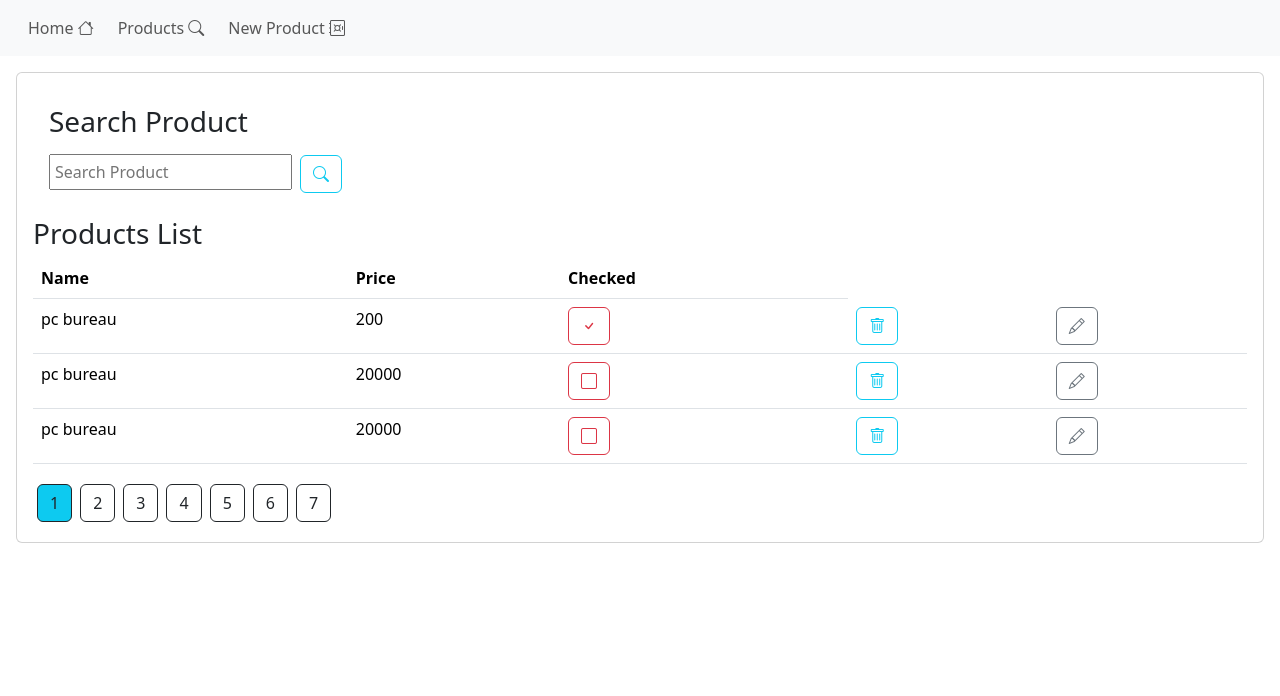
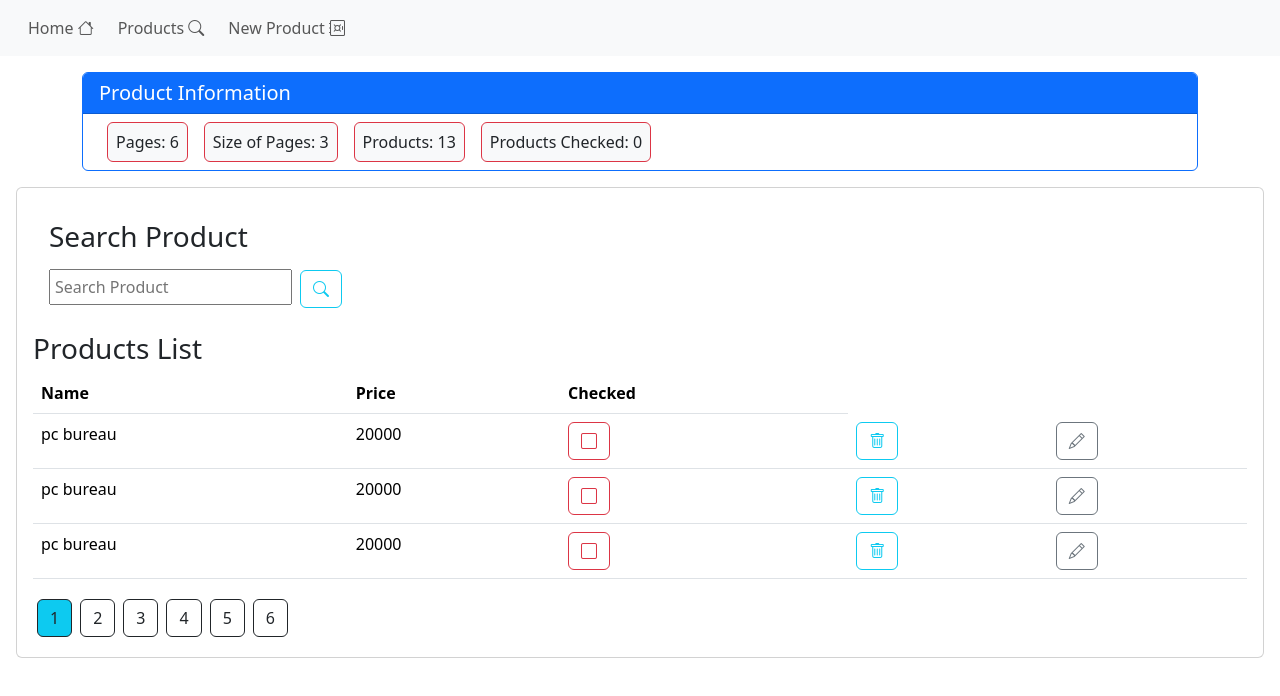
Before and after one commit to roumaysae/Gestion-des-pdts-Angular_jsonServer, an Angular app: page /products in a window 1280 px wide. Shown: the top 696 px of the page. Built offline with nearby package versions, Linux system fonts and the light colour scheme; data requests are answered from the project's data file.

Commit message:
dashboard service creation

```diff
--- a/data/db.json
+++ b/data/db.json
@@ -1,23 +1,5 @@
 {
   "products": [
-    {
-      "id": "0cf8",
-      "name": "pc bureau",
-      "price": "200",
-      "checked": true
-    },
-    {
-      "id": "0cf8",
-      "name": "pc bureau",
-      "price": "20000",
-      "checked": false
-    },
-    {
-      "id": "0cf8",
-      "name": "pc bureau",
-      "price": "20000",
-      "checked": false
-    },
     {
       "id": "0cf8",
       "name": "pc bureau",
@@ -91,10 +73,10 @@
       "id": "uRDXX0h"
     },
     {
+      "id": "UnowMVr",
       "name": "smart watch",
-      "price": "200",
-      "checked": true,
-      "id": "UnowMVr"
+      "price": "100",
+      "checked": true
     }
   ]
 }
--- a/src/app/app.component.html
+++ b/src/app/app.component.html
@@ -24,5 +24,5 @@
     </div>
   </div>
 </nav>
-
+<app-dashboard></app-dashboard>
 <router-outlet></router-outlet>
--- a/src/app/app.module.ts
+++ b/src/app/app.module.ts
@@ -11,6 +11,7 @@ import { ProductsComponent } from './products/products.component';
 import { NewProductComponent } from './new-product/new-product.component';
 import { ProductService } from './services/product.service';
 import { EditProductComponent } from './edit-product/edit-product.component';
+import { DashboardComponent } from './dashboard/dashboard.component';
 
 @NgModule({
   declarations: [
@@ -18,7 +19,8 @@ import { EditProductComponent } from './edit-product/edit-product.component';
     HomeComponent,
     ProductsComponent,
     NewProductComponent,
-    EditProductComponent
+    EditProductComponent,
+    DashboardComponent
   ],
   imports: [
     BrowserModule,
--- /dev/null
+++ b/src/app/dashboard/dashboard.component.html
@@ -0,0 +1,23 @@
+<div class="container mt-3">
+  <div class="card border-primary">
+    <div class="card-header bg-primary text-white">
+      <h5 class="mb-0">Product Information</h5>
+    </div>
+    <div class="card-body">
+      <ul class="nav nav-pills flex-column flex-sm-row">
+        <li class="nav-item">
+          <span class="border border-danger p-2 bg-light m-2 rounded">Pages: {{appstate.productstate.totalPages}}</span>
+        </li>
+        <li class="nav-item">
+          <span class="border border-danger p-2 bg-light m-2 rounded">Size of Pages: {{appstate.productstate.pagesize}}</span>
+        </li>
+        <li class="nav-item">
+          <span class="border border-danger p-2 bg-light m-2 rounded">Products: {{appstate.productstate.totalProducts}}</span>
+        </li>
+        <li class="nav-item">
+          <span class="border border-danger p-2 bg-light m-2 rounded">Products Checked: {{totalChekedProduct()}}</span>
+        </li>
+      </ul>
+    </div>
+  </div>
+</div>
--- /dev/null
+++ b/src/app/dashboard/dashboard.component.ts
@@ -0,0 +1,17 @@
+import { Component } from '@angular/core';
+import {appendFile} from "node:fs";
+import {AppStateService} from "../services/app-state.service";
+
+@Component({
+  selector: 'app-dashboard',
+  templateUrl: './dashboard.component.html',
+  styleUrl: './dashboard.component.css'
+})
+export class DashboardComponent {
+  constructor(protected appstate : AppStateService) {}
+
+  totalChekedProduct() {
+    let totalProducts = this.appstate.productstate.products.filter((product:any) => product.checked==true);
+    return totalProducts.length ;
+  }
+}
--- a/src/app/products/products.component.html
+++ b/src/app/products/products.component.html
@@ -4,7 +4,7 @@
     <div class="card-body">
       <div>
       <h3>Search Product</h3>
-          <input class="p-1" type="text" [(ngModel)]="keyword" placeholder="Search Product">
+          <input class="p-1" type="text" [(ngModel)]="appstate.productstate.keyword" placeholder="Search Product">
           <button (click)="searchProducts()"
                   class="btn btn-outline-info m-2"><i class="bi bi-search"></i>
           </button>
@@ -21,7 +21,7 @@
 
         <tbody>
 
-        <tr *ngFor="let product of products"> <!-- utiliser ce pipe puis async donc automatiquement mon front end fait un subscribe -->
+        <tr *ngFor="let product of appstate.productstate.products"> <!-- utiliser ce pipe puis async donc automatiquement mon front end fait un subscribe -->
           <td>{{product.name}}</td>
           <td>{{product.price}}</td>
           <td>
@@ -44,9 +44,9 @@
         </tbody>
       </table>
       <ul class="nav nav-pills">
-        <li *ngFor="let p of [].constructor(this.totalPages); let i=index" class="nav-item">
+        <li *ngFor="let p of [].constructor(this.appstate.productstate.totalPages); let i=index" class="nav-item">
           <button (click)="handlePages(i+1)"
-                  [ngClass]="currentPage== i+1 ? 'btn btn-info m-1' : 'btn btn-outline-dark m-1'"
+                  [ngClass]="appstate.productstate.currentPage== i+1 ? 'btn btn-info m-1' : 'btn btn-outline-dark m-1'"
                   class="btn btn-outline-dark m-1">
         {{(i+1)}}
       </button>
--- a/src/app/products/products.component.ts
+++ b/src/app/products/products.component.ts
@@ -4,43 +4,42 @@ import {ProductService} from "../services/product.service";
 import {Product} from "../model/product.model";
 import {Observable} from "rxjs";
 import {Router} from "@angular/router";
+import {AppStateService} from "../services/app-state.service";
 
 @Component({
   selector: 'app-products',
-  templateUrl: './products.component.html',
+  templateUrl:'./products.component.html',
   styleUrl: './products.component.css'
 })
 
-
 export class ProductsComponent implements OnInit{
-
-  products : Array<Product>=[]; // that means ! toi know it's not intialized just keep it
-  public  keyword : string="";
-   totalPages: number=0;
-   pagesize: number=3;
-   currentPage: number=1;
-  constructor(private productService : ProductService,private router:Router)
-  {}
-
+  constructor(private productService : ProductService,private router:Router,
+              public appstate : AppStateService) {
+  }
   ngOnInit(): void {
   this.searchProducts();
    }//des le demarage et la genertion de composant on l'affecte à cet URL de backend
 
   public searchProducts(){
-      this.productService.searchProducts(this.keyword,this.currentPage,this.pagesize)
+      this.productService.searchProducts(this.appstate.productstate.keyword,this.appstate.productstate.currentPage,this.appstate.productstate.pagesize)
         .subscribe(
           {
-            next: (res) =>{
-              this.products = res.body as Product[];//cast to product array
-            let totalProducts:number = parseInt(res.headers.get("x-total-count")!);
-            this.totalPages = Math.ceil(totalProducts/this.pagesize);
-            if(totalProducts % this.pagesize !=0)
-              this.totalPages++;
-            },
+            next: (res) => {
+              let products = res.body as Product[];//cast to product array
+
+              let totalProducts: number = parseInt(res.headers.get("x-total-count")!);
+
+              //   this.appstate.productstate.totalProducts = totalProducts;
+              let totalPages = Math.ceil(totalProducts / this.appstate.productstate.pagesize);
+              if (totalProducts % this.appstate.productstate.pagesize != 0){
+                totalPages++;
+            }
+              this.appstate.setProductState({totalPages:totalPages,products:products,totalProducts:totalProducts});
+          },
           error: err => {
             console.log(err);
             }   }
-        )
+  )
    // this.products =this.productService.searchProducts();
   }
 
@@ -63,8 +62,9 @@ export class ProductsComponent implements OnInit{
      {
        next: value  =>{
 //this.searchProducts();
- this.products = this.products.filter(p=>p.
-    id != product.id)
+ //this.appstate.productstate.products = this.appstate.productstate.products.filter(
+   //(p:any)=> p.id != product.id)
+       this.searchProducts(); //je fais un refresh
        }
      } //ici je mets à jour le front end
      )
@@ -72,7 +72,7 @@ export class ProductsComponent implements OnInit{
 
 
   handlePages(page:number) {
-    this.currentPage=page;
+    this.appstate.productstate.currentPage = page;
     this.searchProducts();
   } //ici je vais changer la page
 
--- /dev/null
+++ b/src/app/services/app-state.service.ts
@@ -0,0 +1,23 @@
+import { Injectable } from '@angular/core';
+import {Product} from "../model/product.model";
+
+@Injectable({
+  providedIn: 'root'
+})
+export class AppStateService {
+    public productstate:any={
+
+      products : [],// that means ! toi know it's not intialized just keep it
+      keyword : "",
+      totalPages: 0,
+      pagesize: 3,
+      currentPage: 1,
+      totalProducts: 0,
+    }
+  constructor() { }
+
+  //creer une methode pour initialiser les produits setproductstate:
+  public setProductState(state:any){
+    this.productstate = {...this.productstate,...state};//creation 'une copie de state et je vais changer ce que je veux qu niveau de la copie
+}
+}
```
Also changed, not shown: src/app/dashboard/dashboard.component.css (added), 2 other files (tests, documents, lock files or other folders).
